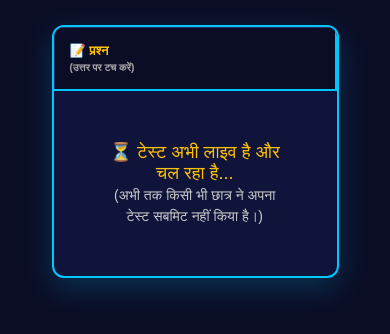
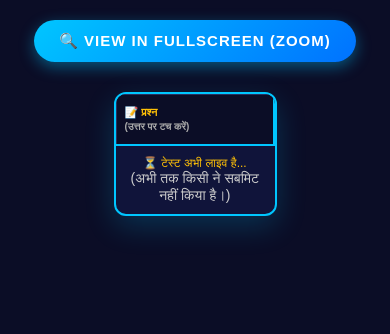
Before and after one commit to as4015231-star/MockTestPortal, a Django app: page /scoreboard/1/ in a window 390 px wide. Shown: the part 103-437 px from the top of the page. Run offline with Django 5.2, Linux system fonts and the light colour scheme; a user stored in the database is signed in; data comes from the database, SQL or seed files in the repository; both versions use the stored data as it was after the commit.

Commit message:
Fixed mobile view and added fullscreen zoom popup in scoreboard

```diff
--- a/config/settings.py
+++ b/config/settings.py
@@ -82,6 +82,8 @@ WSGI_APPLICATION = 'config.wsgi.application'
 # https://docs.djangoproject.com/en/6.0/ref/settings/#databases
 
 # यह कोड लोकल कंप्यूटर पर SQLite चलाएगा, लेकिन Render (लाइव) पर ऑटोमैटिक PostgreSQL चलाएगा
+# सिर्फ 5 मिनट के लिए इस कोड को ऐसे बदल दें:
+# काम हो जाने के बाद इसे वापस ऐसा कर दें:
 DATABASES = {
     'default': dj_database_url.config(
         default='sqlite:///' + str(BASE_DIR / 'db.sqlite3'),
--- a/portal/templates/portal/scoreboard.html
+++ b/portal/templates/portal/scoreboard.html
@@ -1,16 +1,15 @@
 <!DOCTYPE html>
 <html lang="en">
 <head>
-    <meta name="viewport" content="width=device-width, initial-scale=1.0, maximum-scale=1.0, user-scalable=no">
+    <!-- 🚀 NAYA: user-scalable=no हटा दिया है ताकि बच्चे 2 उँगलियों से भी ज़ूम कर सकें -->
+    <meta name="viewport" content="width=device-width, initial-scale=1.0">
     <title>Scoreboard - {{ test.title }}</title>
 
-    <!-- 🚀 NAYA: Image Download Library -->
     <script src="https://cdnjs.cloudflare.com/ajax/libs/html2canvas/1.4.1/html2canvas.min.js"></script>
 
     <style>
         body { background: #0b0d26; color: white; font-family: sans-serif; margin: 0; padding-bottom: 50px; }
 
-        /* HEADER FLEXBOX LAYOUT */
         .header {
             background: #10143a; padding: 15px 20px; border-bottom: 2px solid #ffc107;
             position: sticky; top: 0; z-index: 20; display: flex;
@@ -22,7 +21,6 @@
         .header-center { flex: 2; text-align: center; }
         .header h2 { color: #ffc107; margin: 0; font-size: 24px; letter-spacing: 1px; }
 
-        /* BUTTONS */
         .btn-cert {
             background: linear-gradient(135deg, #ffd700, #ff8c00, #ffd700); background-size: 200% auto;
             color: #000; padding: 10px 18px; border-radius: 30px; text-decoration: none;
@@ -30,78 +28,64 @@
             box-shadow: 0 4px 15px rgba(255, 215, 0, 0.5); display: inline-flex; align-items: center; gap: 8px;
             animation: shine 3s linear infinite, floatBtn 3s ease-in-out infinite; transition: 0.3s;
         }
-        .btn-cert:hover { transform: scale(1.05) translateY(-3px); box-shadow: 0 8px 25px rgba(255, 215, 0, 0.8); }
-
         .btn-home {
             background: #2a2e5c; color: #fff; padding: 10px 18px; border-radius: 30px; text-decoration: none;
-            font-weight: bold; font-size: 13px; text-transform: uppercase; border: 1px solid #00c6ff;
-            box-shadow: 0 4px 10px rgba(0, 198, 255, 0.2); display: inline-flex; align-items: center; gap: 8px; transition: 0.3s;
+            font-weight: bold; font-size: 13px; text-transform: uppercase; border: 1px solid #00c6ff; display: inline-flex; align-items: center; gap: 8px; transition: 0.3s;
         }
-        .btn-home:hover { background: #00c6ff; color: #0b0d26; box-shadow: 0 4px 15px rgba(0, 198, 255, 0.6); transform: scale(1.05); }
 
         @keyframes shine { to { background-position: 200% center; } }
         @keyframes floatBtn { 0%, 100% { transform: translateY(0); } 50% { transform: translateY(-3px); } }
 
+        /* 🚀 NAYA: Fullscreen Popup Button */
+        .btn-zoom-popup {
+            background: linear-gradient(135deg, #00c6ff, #0072ff); color: white; border: none;
+            padding: 12px 25px; border-radius: 30px; font-weight: bold; font-size: 15px;
+            cursor: pointer; box-shadow: 0 5px 15px rgba(0, 198, 255, 0.4); transition: 0.3s;
+            margin: 20px auto; display: block; text-transform: uppercase; letter-spacing: 1px;
+        }
+        .btn-zoom-popup:active { transform: scale(0.95); }
+
+        .table-container { display: flex; justify-content: center; padding: 10px 15px; width: 100%; box-sizing: border-box; }
+        .table-wrapper { max-width: 100%; overflow-x: auto; -webkit-overflow-scrolling: touch; background: #10143a; border-radius: 12px; border: 2px solid #00c6ff; box-shadow: 0 10px 30px rgba(0, 198, 255, 0.2); }
+        table { border-collapse: collapse; width: max-content; }
+        th, td { border: 1px solid #2a2e5c; padding: 15px; text-align: center; font-size: 13px; vertical-align: middle; cursor: pointer; }
+        th:not(.q-col), td:not(.q-col) { min-width: 130px; max-width: 180px; }
+
+        .q-col { background: #0b0d26; width: 250px; max-width: 250px; text-align: left; white-space: normal; word-wrap: break-word; border-right: 2px solid #00c6ff; position: sticky; left: 0; z-index: 5; }
+        thead th { background: #0b0d26; color: #fff; vertical-align: middle; border-bottom: 2px solid #00c6ff; position: sticky; top: 0; z-index: 4; }
+        thead th.q-col { color: #ffc107; text-align: center; z-index: 6; }
+
+        .dl-icon-btn { background: rgba(0, 198, 255, 0.1); color: white; border: 1px solid #00c6ff; border-radius: 6px; padding: 6px 10px; cursor: pointer; font-size: 16px; transition: 0.3s; display: inline-flex; align-items: center; justify-content: center; }
+
+        /* ==========================================
+           🔥 MOBILE VIEW FIX (आपकी पिछली समस्या का हल)
+           ========================================== */
         @media (max-width: 768px) {
             .header { flex-direction: column; gap: 12px; padding: 15px 10px; }
             .header-center { order: 1; }
             .header-side { order: 2; width: 100%; justify-content: center !important; }
             .header-side.right { order: 3; }
-            .btn-cert, .btn-home { width: 90%; justify-content: center; padding: 12px; font-size: 14px; }
+
+            .q-col { width: 140px !important; max-width: 140px !important; padding: 10px 8px !important; }
+            .q-col div { font-size: 11px !important; line-height: 1.3 !important; }
+            .q-col .dl-icon-btn { padding: 4px 6px; font-size: 12px; }
+            th:not(.q-col), td:not(.q-col) { min-width: 90px !important; max-width: 120px !important; padding: 10px !important; font-size: 12px !important; }
         }
 
-        /* SMART TABLE LAYOUT */
-        .table-container {
-            display: flex; justify-content: center; padding: 25px 15px; width: 100%; box-sizing: border-box;
-        }
+        /* ==========================================
+           🚀 NAYA: FULLSCREEN ZOOM MODAL CSS
+           ========================================== */
+        .zoom-modal { display: none; position: fixed; top: 0; left: 0; width: 100%; height: 100%; background: #020111; z-index: 9999; flex-direction: column; }
+        .zoom-modal-header { background: #10143a; padding: 15px; display: flex; justify-content: space-between; align-items: center; border-bottom: 2px solid #00c6ff; box-shadow: 0 4px 15px rgba(0,0,0,0.8); }
+        .zoom-controls { display: flex; gap: 10px; }
+        .btn-zoom { background: rgba(0, 255, 0, 0.2); color: #00ff00; border: 1px solid #00ff00; padding: 8px 12px; border-radius: 5px; font-weight: bold; cursor: pointer; font-size: 14px; transition: 0.3s; }
+        .btn-zoom:active { background: #00ff00; color: #000; }
+        .btn-close-modal { background: rgba(255, 76, 76, 0.2); color: #ff4c4c; border: 1px solid #ff4c4c; padding: 8px 12px; border-radius: 5px; font-weight: bold; cursor: pointer; font-size: 14px; }
+        .zoom-modal-body { flex: 1; overflow: auto; padding: 15px; display: flex; justify-content: center; align-items: flex-start; }
 
-        .table-wrapper {
-            max-width: 100%; overflow-x: auto; -webkit-overflow-scrolling: touch;
-            background: #10143a; border-radius: 12px; border: 2px solid #00c6ff;
-            box-shadow: 0 10px 30px rgba(0, 198, 255, 0.2);
-        }
-
-        table { border-collapse: collapse; width: max-content; }
-        th, td { border: 1px solid #2a2e5c; padding: 15px; text-align: center; font-size: 13px; vertical-align: middle; cursor: pointer; }
-
-        th:not(.q-col), td:not(.q-col) { min-width: 130px; max-width: 180px; }
-
-        .q-col {
-            background: #0b0d26; width: 250px; max-width: 250px; text-align: left;
-            white-space: normal; word-wrap: break-word; border-right: 2px solid #00c6ff;
-            position: sticky; left: 0; z-index: 5;
-        }
-
-        thead th {
-            background: #0b0d26; color: #fff; vertical-align: middle;
-            border-bottom: 2px solid #00c6ff; position: sticky; top: 0; z-index: 4;
-        }
-
-        thead th.q-col { color: #ffc107; text-align: center; z-index: 6; }
-
-        /* 🚀 NAYA: Download Icon CSS */
-        .dl-icon-btn {
-            background: rgba(0, 198, 255, 0.1);
-            color: white;
-            border: 1px solid #00c6ff;
-            border-radius: 6px;
-            padding: 6px 10px;
-            cursor: pointer;
-            font-size: 16px;
-            transition: 0.3s;
-            display: inline-flex;
-            align-items: center;
-            justify-content: center;
-        }
-        .dl-icon-btn:hover {
-            background: #00c6ff;
-            box-shadow: 0 0 10px #00c6ff;
-            transform: scale(1.1);
-        }
-
-        /* POPUP CSS */
-        .toast-overlay { position: fixed; top:0; left:0; width:100%; height:100%; background: rgba(0,0,0,0.7); z-index: 2999; display: none; }
-        #infoToast { position: fixed; bottom: -100%; left: 0; width: 100%; max-height: 85vh; overflow-y: auto; background: #10143a; border-top: 3px solid #00c6ff; border-radius: 20px 20px 0 0; padding: 20px; box-sizing: border-box; z-index: 3000; transition: 0.3s ease-in-out; box-shadow: 0 -10px 30px rgba(0,0,0,0.9); }
+        /* Answer Popup CSS (Old) */
+        .toast-overlay { position: fixed; top:0; left:0; width:100%; height:100%; background: rgba(0,0,0,0.7); z-index: 10000; display: none; }
+        #infoToast { position: fixed; bottom: -100%; left: 0; width: 100%; max-height: 85vh; overflow-y: auto; background: #10143a; border-top: 3px solid #00c6ff; border-radius: 20px 20px 0 0; padding: 20px; box-sizing: border-box; z-index: 10001; transition: 0.3s ease-in-out; }
         #infoToast.show { bottom: 0; }
         .toast-header { display: flex; justify-content: space-between; align-items: center; border-bottom: 1px solid #444; padding-bottom: 10px; margin-bottom: 15px; }
         .toast-header h3 { margin: 0; color: #ffc107; font-size: 16px; }
@@ -119,48 +103,37 @@
     <div class="header">
         <div class="header-side left">
             {% if student_data %}
-            <a href="{% url 'test_answer_key' test.id %}" class="btn-cert">
-                📝 Rank 1 Certificate ⬇️
-            </a>
+            <a href="{% url 'test_answer_key' test.id %}" class="btn-cert">📝 Rank 1 Certificate ⬇️</a>
             {% endif %}
         </div>
-
         <div class="header-center">
             <h2>🏆 Scoreboard</h2>
             <p style="color:#ccc; margin:5px 0 0; font-size:12px;">Conducted By: <span style="color:#00c6ff; font-weight:bold; text-transform:uppercase;">{{ test.teacher.coaching_name }}</span></p>
         </div>
-
         <div class="header-side right">
             {% if student_data %}
-            <a href="{% if request.user.role == 'TEACHER' %}{% url 'teacher_dashboard' %}{% else %}{% url 'home' %}{% endif %}" class="btn-home">
-                🏠 Back to Home
-            </a>
+            <a href="{% if request.user.role == 'TEACHER' %}{% url 'teacher_dashboard' %}{% else %}{% url 'home' %}{% endif %}" class="btn-home">🏠 Back to Home</a>
             {% endif %}
         </div>
     </div>
 
-    <!-- Table Container -->
-    <div class="table-container">
+    <!-- 🚀 NAYA: बटन जो टेबल को पॉपअप में खोलेगा -->
+    <button class="btn-zoom-popup" onclick="openZoomModal()">🔍 View in Fullscreen (Zoom)</button>
+
+    <!-- Normal Table Container -->
+    <div class="table-container" id="normal-table-container">
         <div class="table-wrapper" id="capture-table">
             <table>
                 <thead>
                     <tr>
                         <th class="q-col">
-                            <!-- 🚀 NAYA: Flexbox for text on left and download icon on right -->
                             <div style="display: flex; justify-content: space-between; align-items: center; text-align: left;">
-                                <div>
-                                    📝 प्रश्न <br><span style="font-size:10px; color:#aaa;">(उत्तर पर टच करें)</span>
-                                </div>
-
-                                <!-- 🚀 NAYA: Download Icon Button -->
+                                <div>📝 प्रश्न <br><span style="font-size:10px; color:#aaa;">(उत्तर पर टच करें)</span></div>
                                 {% if student_data %}
-                                <div class="dl-icon-btn" onclick="downloadScoreboard(this)" title="Download Scoreboard">
-                                    ⬇️
-                                </div>
+                                <div class="dl-icon-btn" onclick="downloadScoreboard(this)" title="Download Scoreboard">⬇️</div>
                                 {% endif %}
                             </div>
                         </th>
-
                         {% for student in student_data %}
                         <th>{% if student.rank == 1 %}🥇<br>{% endif %}{{ student.name }}<br><span style="color:#00c6ff;">({{ student.score }})</span></th>
                         {% endfor %}
@@ -168,12 +141,7 @@
                 </thead>
                 <tbody>
                     {% if not student_data %}
-                    <tr>
-                        <td colspan="100%" style="padding: 50px; font-size: 18px; color: #ffc107; text-align: center; border: none;">
-                            ⏳ टेस्ट अभी लाइव है और चल रहा है...<br>
-                            <span style="font-size: 14px; color: #ccc;">(अभी तक किसी भी छात्र ने अपना टेस्ट सबमिट नहीं किया है।)</span>
-                        </td>
-                    </tr>
+                    <tr><td colspan="100%" style="padding: 50px; font-size: 18px; color: #ffc107; text-align: center; border: none;">⏳ टेस्ट अभी लाइव है...<br><span style="font-size: 14px; color: #ccc;">(अभी तक किसी ने सबमिट नहीं किया है।)</span></td></tr>
                     {% else %}
                         {% for row in rows %}
                         <tr>
@@ -181,7 +149,6 @@
                                 <div style="font-weight:bold; color:#00c6ff; margin-bottom: 5px;">Q{{ row.q_number }}</div>
                                 <div style="font-size:12px; color:#ccc; line-height:1.4;">{{ row.q_text }}</div>
                             </td>
-
                             {% for cell in row.cells %}
                             <td onclick="showCellInfo('Q{{ row.q_number }}', '{{ row.q_text|escapejs }}', '{{ row.opt_a|escapejs }}', '{{ row.opt_b|escapejs }}', '{{ row.opt_c|escapejs }}', '{{ row.opt_d|escapejs }}', '{{ row.correct_ans|escapejs }}', '{{ cell.selected_letter|default:''|escapejs }}', '{{ cell.student_name|escapejs }}')"
                                 style="font-weight:bold; color: white; {% if cell.is_correct == True %}background:#198754;{% elif cell.is_correct == False %}background:#dc3545;{% endif %}">
@@ -196,55 +163,78 @@
         </div>
     </div>
 
-    <!-- POPUP HTML -->
+    <!-- 🚀 NAYA: THE FULLSCREEN ZOOM MODAL -->
+    <div id="zoomScoreboardModal" class="zoom-modal">
+        <div class="zoom-modal-header">
+            <h3 style="color:#ffc107; margin:0; font-size:18px;">🔍 Zoom Mode</h3>
+            <div class="zoom-controls">
+                <button class="btn-zoom" onclick="zoomTable(0.2)">➕ In</button>
+                <button class="btn-zoom" onclick="zoomTable(-0.2)">➖ Out</button>
+                <button class="btn-close-modal" onclick="closeZoomModal()">✖ Close</button>
+            </div>
+        </div>
+        <!-- Table will be dynamically moved here when opened -->
+        <div class="zoom-modal-body" id="zoomModalBody"></div>
+    </div>
+
+    <!-- Info Popup (Answer details) -->
     <div class="toast-overlay" id="infoOverlay" onclick="closeToast()"></div>
     <div id="infoToast">
-        <div class="toast-header">
-            <h3 id="toastQNum">Question 1</h3>
-            <button class="close-btn" onclick="closeToast()">✖</button>
+        <div class="toast-header"><h3 id="toastQNum">Question 1</h3><button class="close-btn" onclick="closeToast()">✖</button></div>
+        <div class="toast-q-text" id="toastQText">Loading...</div>
+        <div class="toast-options-container">
+            <div class="toast-opt" id="t_opt_A"></div><div class="toast-opt" id="t_opt_B"></div>
+            <div class="toast-opt" id="t_opt_C"></div><div class="toast-opt" id="t_opt_D"></div>
         </div>
-        <div class="toast-q-text" id="toastQText">Loading question text...</div>
-        <div class="toast-options-container">
-            <div class="toast-opt" id="t_opt_A"></div>
-            <div class="toast-opt" id="t_opt_B"></div>
-            <div class="toast-opt" id="t_opt_C"></div>
-            <div class="toast-opt" id="t_opt_D"></div>
-        </div>
-        <div class="toast-ans" id="toastAnsBox">
-            <span id="toastAnsText">Loading answer...</span>
-        </div>
+        <div class="toast-ans" id="toastAnsBox"><span id="toastAnsText">Loading answer...</span></div>
     </div>
 
     <script>
+        // 🚀 NAYA: Zoom Modal Logic
+        let currentZoom = 1;
+
+        function openZoomModal() {
+            // Move the table from the page into the Modal
+            let table = document.getElementById('capture-table');
+            document.getElementById('zoomModalBody').appendChild(table);
+            document.getElementById('zoomScoreboardModal').style.display = 'flex';
+
+            // Reset Zoom
+            currentZoom = 1;
+            table.style.zoom = currentZoom;
+        }
+
+        function closeZoomModal() {
+            // Move the table back to the normal page
+            let table = document.getElementById('capture-table');
+            table.style.zoom = 1; // Reset before putting it back
+            document.getElementById('normal-table-container').appendChild(table);
+            document.getElementById('zoomScoreboardModal').style.display = 'none';
+        }
+
+        function zoomTable(step) {
+            currentZoom += step;
+            // Limit zoom scale (0.5x to 2.5x)
+            if (currentZoom < 0.5) currentZoom = 0.5;
+            if (currentZoom > 2.5) currentZoom = 2.5;
+            document.getElementById('capture-table').style.zoom = currentZoom;
+        }
+
+        // Old info logic
         function showCellInfo(qNum, qText, optA, optB, optC, optD, correctAns, studentAns, studentName) {
             document.getElementById('toastQNum').innerHTML = `<span style="color:#fff;">${qNum}</span> - 🧑‍🎓 ${studentName}`;
             document.getElementById('toastQText').innerText = qText;
-
-            const options = ['A', 'B', 'C', 'D'];
-            const optTexts = { 'A': optA, 'B': optB, 'C': optC, 'D': optD };
-
+            const options = ['A', 'B', 'C', 'D']; const optTexts = { 'A': optA, 'B': optB, 'C': optC, 'D': optD };
             options.forEach(opt => {
                 let el = document.getElementById('t_opt_' + opt);
-                el.innerHTML = `${opt}. ${optTexts[opt]}`;
-                el.className = 'toast-opt';
+                el.innerHTML = `${opt}. ${optTexts[opt]}`; el.className = 'toast-opt';
                 if (opt === correctAns) { el.classList.add('correct'); el.innerHTML += ' ✅ (Correct)'; }
                 if (opt === studentAns && studentAns !== correctAns) { el.classList.add('wrong'); el.innerHTML += ' ❌ (Your Choice)'; }
             });
-
-            let ansBox = document.getElementById('toastAnsBox');
-            let ansText = document.getElementById('toastAnsText');
-
-            if (studentAns === correctAns) {
-                ansBox.style.borderLeftColor = "#00ff00";
-                ansText.innerHTML = `Student Answer: <strong style="color:#00ff00;">Option ${studentAns}</strong> (✅ Correct)`;
-            } else if (studentAns && studentAns !== correctAns) {
-                ansBox.style.borderLeftColor = "#ff4c4c";
-                ansText.innerHTML = `Student Answer: <strong style="color:#ff4c4c;">Option ${studentAns}</strong> (❌ Wrong)`;
-            } else {
-                ansBox.style.borderLeftColor = "#ffc107";
-                ansText.innerHTML = `Student Answer: <strong style="color:#ffc107;">Skipped / Not Attempted</strong> (⚠️)`;
-            }
-
+            let ansBox = document.getElementById('toastAnsBox'); let ansText = document.getElementById('toastAnsText');
+            if (studentAns === correctAns) { ansBox.style.borderLeftColor = "#00ff00"; ansText.innerHTML = `Student Answer: <strong style="color:#00ff00;">Option ${studentAns}</strong> (✅)`; }
+            else if (studentAns && studentAns !== correctAns) { ansBox.style.borderLeftColor = "#ff4c4c"; ansText.innerHTML = `Student Answer: <strong style="color:#ff4c4c;">Option ${studentAns}</strong> (❌)`; }
+            else { ansBox.style.borderLeftColor = "#ffc107"; ansText.innerHTML = `Student Answer: <strong style="color:#ffc107;">Skipped</strong> (⚠️)`; }
             document.getElementById('infoOverlay').style.display = 'block';
             setTimeout(() => { document.getElementById('infoToast').classList.add('show'); }, 10);
         }
@@ -254,32 +244,20 @@
             setTimeout(() => { document.getElementById('infoOverlay').style.display = 'none'; }, 300);
         }
 
-        // 🚀 NAYA: Scoreboard Image Download Logic
         function downloadScoreboard(btnElement) {
-            // बटन को लोडिंग स्टेट में डालें
-            var oldHtml = btnElement.innerHTML;
-            btnElement.innerHTML = '⏳';
-
+            var oldHtml = btnElement.innerHTML; btnElement.innerHTML = '⏳';
             var tableNode = document.getElementById('capture-table');
 
-            // टेबल की फोटो कैप्चर करें
-            html2canvas(tableNode, {
-                scale: 2,
-                backgroundColor: '#0b0d26',
-                useCORS: true
-            }).then(function(canvas) {
-                // इमेज को डाउनलोड करें
-                var link = document.createElement('a');
-                link.download = 'Scoreboard_{{ test.test_code }}.jpg';
-                link.href = canvas.toDataURL('image/jpeg', 1.0);
-                link.click();
+            // अगर ज़ूम मोड में डाउनलोड हो रहा है तो ज़ूम हटाकर फोटो लें
+            let tempZoom = tableNode.style.zoom;
+            tableNode.style.zoom = 1;
 
-                // बटन वापस नार्मल करें
+            html2canvas(tableNode, { scale: 2, backgroundColor: '#0b0d26', useCORS: true }).then(function(canvas) {
+                var link = document.createElement('a'); link.download = 'Scoreboard_{{ test.test_code }}.jpg';
+                link.href = canvas.toDataURL('image/jpeg', 1.0); link.click();
                 btnElement.innerHTML = oldHtml;
-            }).catch(function(error) {
-                alert("Download Failed! Please try again.");
-                btnElement.innerHTML = oldHtml;
-            });
+                tableNode.style.zoom = tempZoom; // वापस ज़ूम सेट करें
+            }).catch(function(error) { alert("Download Failed!"); btnElement.innerHTML = oldHtml; });
         }
     </script>
 </body>
```
Also changed, not shown: db.sqlite3.
